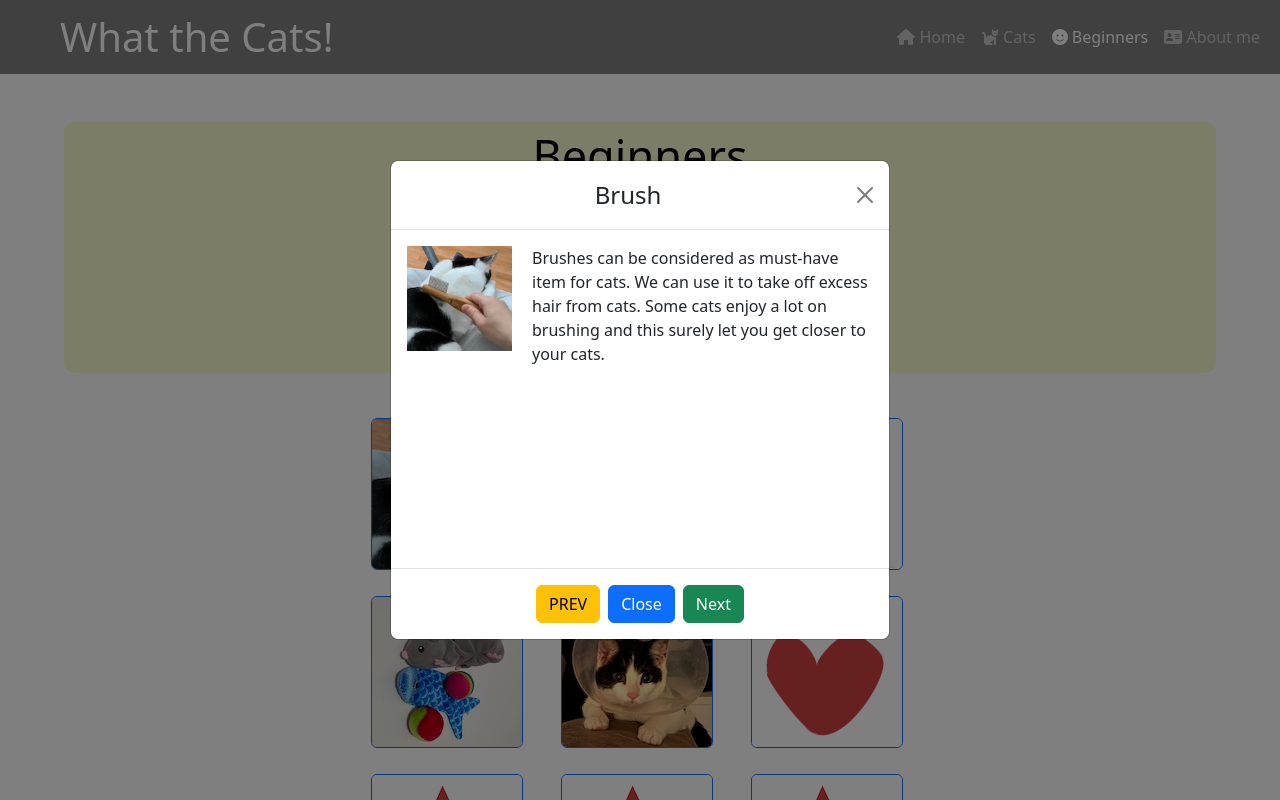
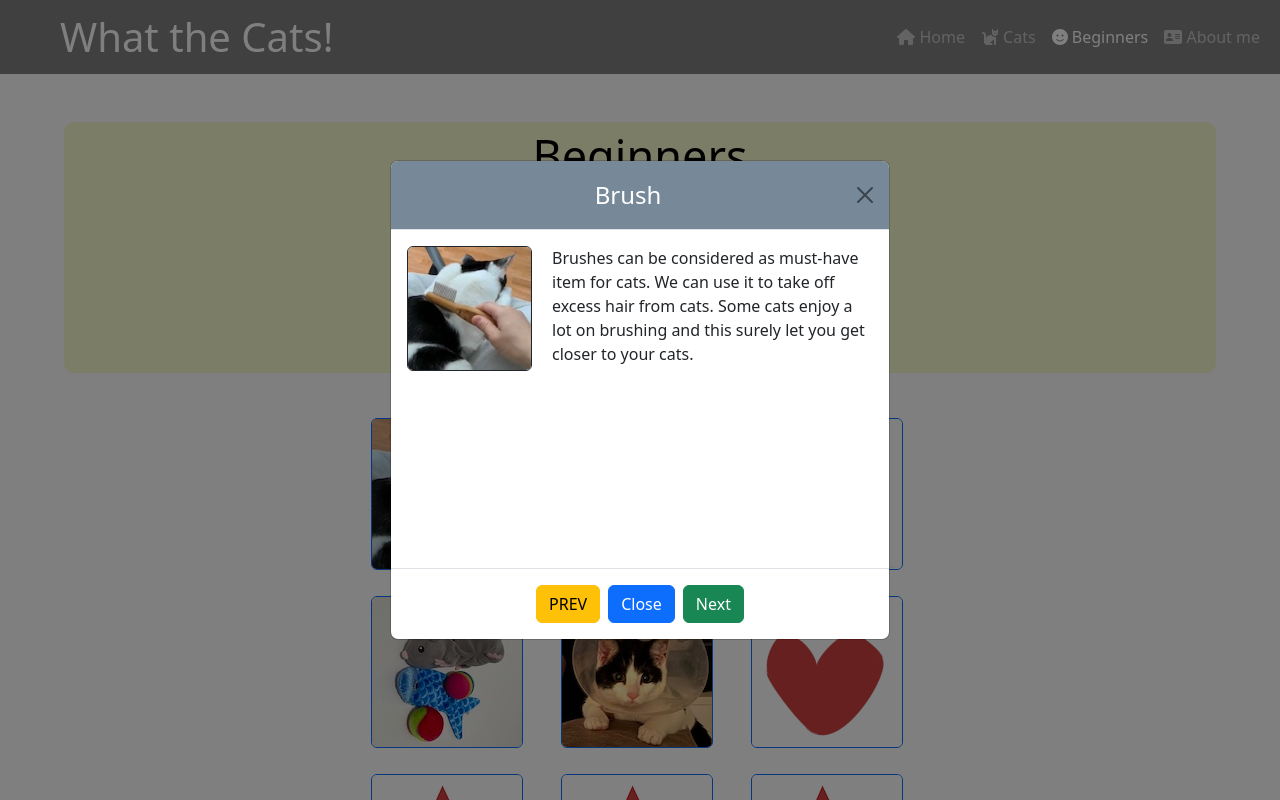
Before and after one commit to joetamsf/wtcatproject, a React (Create React App) app: page /beginners in a window 1280 px wide. Both pictures are taken after a click on the button 447 px from the left and 494 px from the top of the page. Shown: the top 800 px of the page. Built offline with nearby package versions, Linux system fonts and the light colour scheme.

Commit message:
added Toast as an indication of scroll down

```diff
--- a/package.json
+++ b/package.json
@@ -16,6 +16,7 @@
     "bootstrap-social": "^5.1.1",
     "font-awesome": "^4.7.0",
     "formik": "^2.2.9",
+    "html-react-parser": "^3.0.12",
     "react": "^18.2.0",
     "react-bootstrap": "^2.5.0",
     "react-dom": "^18.2.0",
--- a/src/App.css
+++ b/src/App.css
@@ -210,6 +210,20 @@
   height: 100%;
 }
 
+.modal_Color {
+  background-color: lightslategray;
+  color: white;
+}
+
+.modal_body {
+  height: 200px;
+}
+
+.modal_body_span {
+  height: 200px;
+  overflow-y: auto;
+}
+
 .ModalFooter {
   justify-content: center;
 }
@@ -220,7 +234,9 @@
 
 .modal-image {
   float: left;
-  padding-right: 20px;
+  border: solid .5px;
+  margin-right: 20px;
+
 }
 
 .modal-content {
--- a/src/app/BEGINEERS.js
+++ b/src/app/BEGINEERS.js
@@ -38,18 +38,18 @@ export const BEGINNERS = [{
 },
 {
     id: 4,
-    name: 'spaying and neutering',
+    name: 'Spaying and Neutering',
     iconfolder: 'images/beginner_icons/',
     img: 'spay.jpeg',
     // ss: 'dd',
     description:
-                `<p>Please consider to spay or neuter your cat. This is not only for controlling stray or homeless cat,
+                `Please consider to spay or neuter your cat. This is not only for controlling stray or homeless cat,
                 it also brings your cat a healthier life and eliminating some undesirable behaviour such as roaming and frequent urination. <br/><br/>
                 This <a href="https://www.foundanimals.org/spay-neuter-affects-pet-personality/" target="_blank" rel="noreferrer">
                     artice
                 </a> discussed some benefits that
                 spay/neuter bring to us.
-                After spaying or neutering, your cat needs more your attactions and cares, please allocate more time on them.</p>`,
+                After spaying or neutering, your cat needs more your attactions and cares, please allocate more time on them.`,
 
 
 },
@@ -71,7 +71,7 @@ export const BEGINNERS = [{
     img: 'caution.png',
     description:
             `Some human foods can be poisonous to cats, even a very small amount can kill your cat if ingested.
-            The example of dangerous foods are: Onions, Garlic, Coffee, Tea and Chocolate.
+            The example of dangerous foods are: Onions, Garlic, Coffee, Tea and Chocolate. <br/><br/>
             Please make sure these foods are placed on somewhere your cannot reach.
             For Tea or Coffee, a cup lid may be good enough to keep your cat from touching it.
             `
--- a/src/app/CATS.js
+++ b/src/app/CATS.js
@@ -1,10 +1,6 @@
-// import chibiImg from '../imgs/chibi_sample3.jpeg';
 import chibiThumb from '../imgs/chibi_thumbnail.jpg';
-// import benImg from '../imgs/ben_sample1.jpeg';
 import benThumb from '../imgs/ben_thumbnail.jpeg'
-// import naughtytImg from '../imgs/naughty_sample6.jpeg';
 import naughtyThumb from '../imgs/naughty_thumbnail.jpeg';
-// import heartImg from '../imgs/heart_sample2.jpeg';
 import heartThumb from '../imgs/heart_thumbnail.jpeg'
 
 export const CATS = [{
--- a/src/components/beginners/BeginnersGuide.js
+++ b/src/components/beginners/BeginnersGuide.js
@@ -1,21 +1,31 @@
-import React, { useState, useEffect } from 'react';
+import React, { useState, useEffect, useRef } from 'react';
 import { Button } from 'reactstrap';
 import Image from 'react-bootstrap/Image';
 import Modal from 'react-bootstrap/Modal';
+import Toast from 'react-bootstrap/Toast';
+import ToastContainer  from 'react-bootstrap/ToastContainer';
 import { selectPrev, selectNext } from './BeginnerSelectorFunc';
 import { useSelector } from 'react-redux';
 import { selectAllTips } from '../../features/beginners/beginnersSlice';
+import parse from 'html-react-parser';
+// import { show } from 'dom7';
+import { FontAwesomeIcon } from '@fortawesome/react-fontawesome';
+import { faArrowDown } from '@fortawesome/free-solid-svg-icons';
+
+
 
 const BeginnersGuide = () => {
     // const beginners = props.beginners;
 
+    const tipSize = useRef(0);
     const allTips = useSelector(selectAllTips);
 
+    const [ showToast, setShowToast ] = useState(false);
     const [ showModal, setShowModal ] = useState(false);
     const [ currentButton, setCurrentButton ] = useState(allTips[0]);
     const [ modalTitle, setmodalTitle ] = useState('');
     const [ modalImage, setModalImage ] = useState('');
-    const [ modalContent, setModalContent ] = useState('');
+    const [ modalContent, setModalContent ] = useState(allTips[0].description);
 
 
     useEffect(() => {
@@ -23,6 +33,17 @@ const BeginnersGuide = () => {
         setModalImage(currentButton.iconfolder + currentButton.img);
         setModalContent(currentButton.description);
     }, [currentButton]);
+
+    // Since it needs some time to refresh the value of modalContent before
+    // we can get the updated tipSize variable,
+    // using an useEffect hook on modalContent can make sure tipSize always holding the updated value
+    useEffect(() => {
+        const getSize = tipSize.current;
+        if (getSize.scrollHeight > getSize.offsetHeight) {
+            setShowToast(true)
+        }
+    }, [modalContent]);
+
 
     const toggleModal = () => {
         setShowModal(!showModal);
@@ -59,8 +80,11 @@ const BeginnersGuide = () => {
 
             allTips.map((alltip) => {
                 return(
-                <div className='beginner-guide-container'>
+                <div className='beginner-guide-container'
+                    key={alltip.name + '_' + alltip.id}
+                >
                     <Button
+
                         color="link"
                         onClick={ () => {
                             setCurrentButton(alltip);
@@ -82,26 +106,43 @@ const BeginnersGuide = () => {
             onHide={() => setShowModal(false)}
             contentClassName='modal-content'
         >
-            <Modal.Header closeButton>
-            <Modal.Title className='ms-auto'>
+            <Modal.Header closeButton className='modal_Color'>
+            <Modal.Title className='ms-auto ' >
                 {modalTitle}
             </Modal.Title>
             </Modal.Header>
             <Modal.Body>
-                <div>
-                    <Image className='modal-image' width={125} src={modalImage}  />
-                    <span>{modalContent}</span>
+                <div className='d-flex' >
+                    <Image className='modal-image' height={125} width={125} src={modalImage} rounded/>
+                    <span ref={tipSize} className='modal_body_span'>
+                        {parse(modalContent)}
+                    </span>
                 </div>
-
+                <ToastContainer position='bottom-center'>
+                <Toast show={showToast}
+                    delay={1250}
+                    autohide
+                    onClose={() => setShowToast(!showToast) }
+                    bg='light'
+                >
+                    <Toast.Body className='text-center'>
+                        <div><FontAwesomeIcon icon={faArrowDown} /> Scroll down for reading more!</div>
+                    </Toast.Body>
+                </Toast>
+                </ToastContainer>
             </Modal.Body>
-            <Modal.Footer style={{
+            <Modal.Footer
+                style={{
                 display: 'flex',
-                justifyContent: 'center'
+                justifyContent: 'center',
 
             }}>
                     <Button
                         color="warning"
-                        onClick={() => prevButton()}
+                        onClick={() => {
+                            setShowToast(false);
+                            prevButton();
+                        }}
                     >
                         PREV
                     </Button>
@@ -110,7 +151,10 @@ const BeginnersGuide = () => {
                     </Button>
                     <Button
                         color="success"
-                        onClick={() => nextButton()}
+                        onClick={() => {
+                            setShowToast(false);
+                            nextButton();
+                        }}
                     >
                         Next
                     </Button>
```
Also changed, not shown: 1 other file (tests, documents, lock files or other folders).
